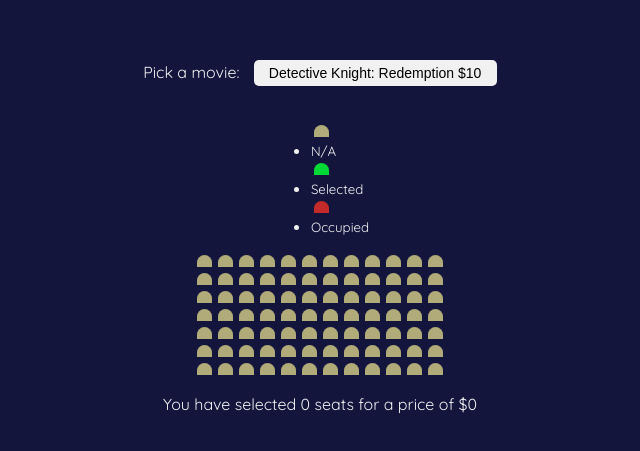
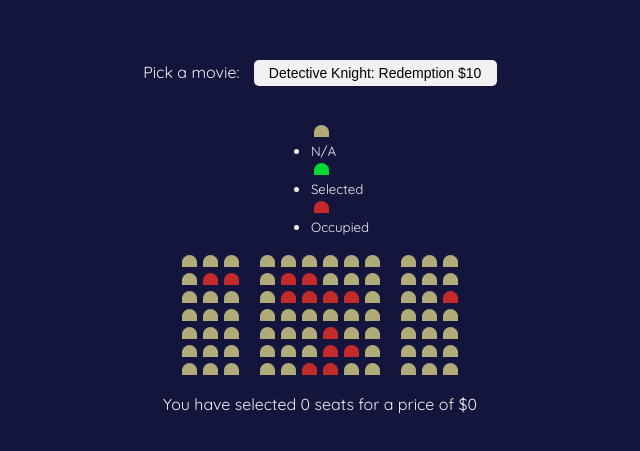
Before and after one commit to pjaskula/seat-booking, a plain HTML site: page index.html in a window 1280 px wide. Shown: the part 165-616 px from the top of the page, without its empty margins (320-960 px from the left). Drawn offline with Linux system fonts and the light colour scheme.

Commit message:
Add aisle between rows of seats

```diff
--- a/scss/style.scss
+++ b/scss/style.scss
@@ -56,7 +56,14 @@ body {
     display: flex;
 
     .seat {
-      background-color: $clr-free-seat;
+
+      &:nth-of-type(3) {
+        margin-right: $path-width;
+      }
+
+      &:nth-last-of-type(3) {
+        margin-left: $path-width;
+      }
     }
   }
 }
```
Also changed, not shown: css/style.min.css.
